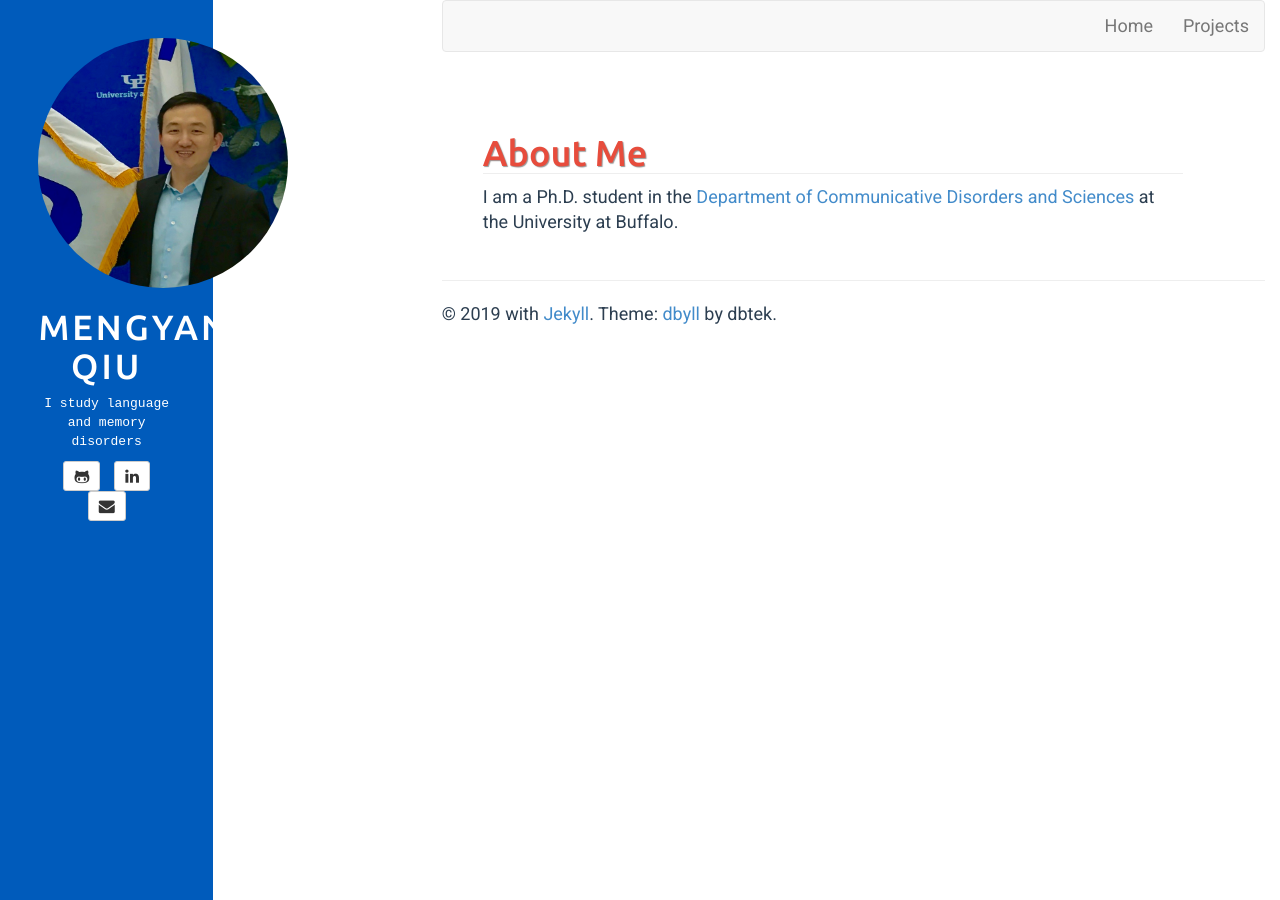
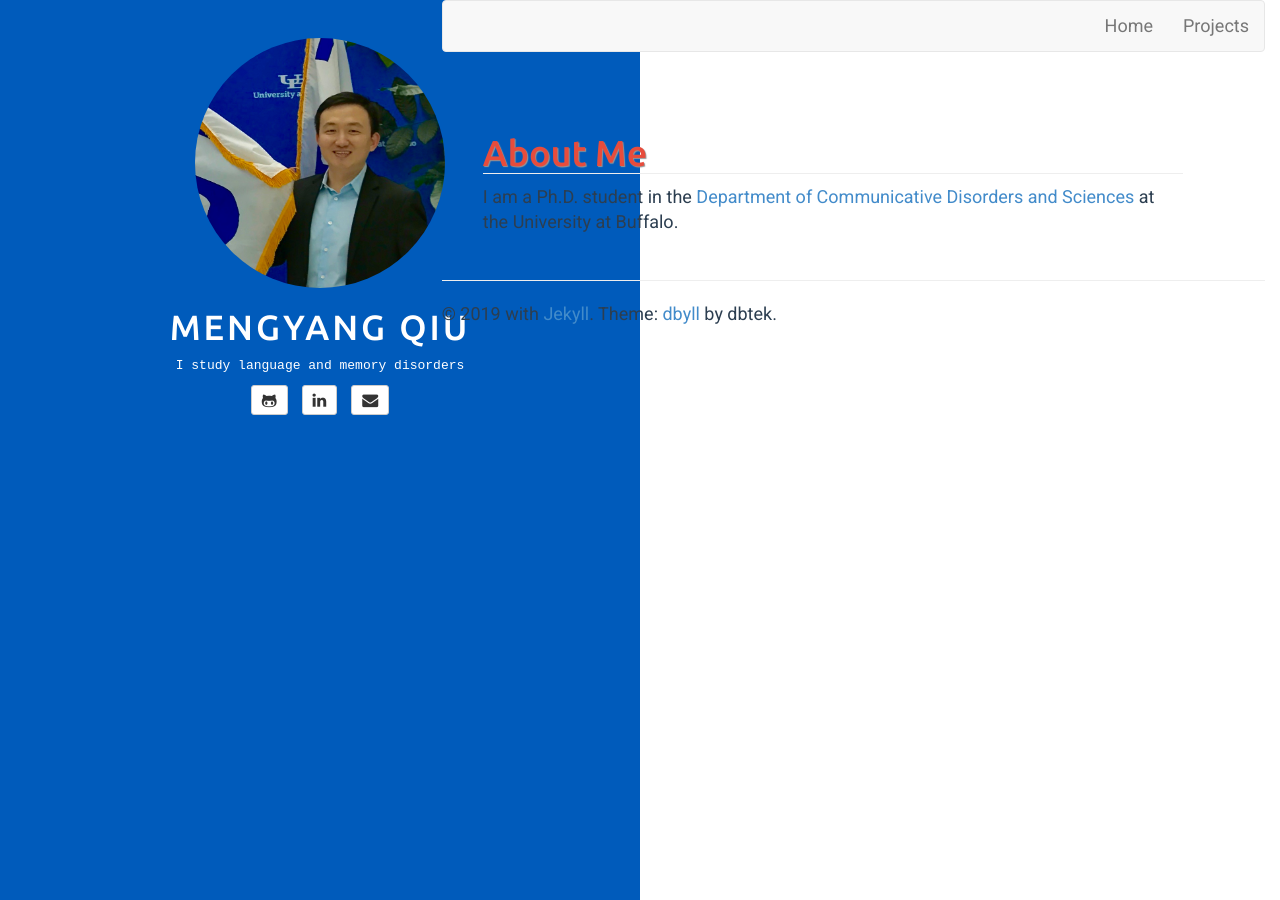
Before and after one commit to mengyangq/mengyangq.github.io, a Jekyll site: the page built from index.html, in a window 1280 px wide. Built offline with Jekyll 4.4.1, drawn with Linux system fonts in a browser that asks for light colours.

Commit message:
Update default.html

```diff
--- a/_includes/default.html
+++ b/_includes/default.html
@@ -92,7 +92,7 @@
 	</div>-->
 
 
-	<div class="col-xs-6 col-sm-4 col-lg-2 sidebar hidden-xs" style="{% if site.sidebar_background_image %}background: url({{site.sidebar_background_image}}) no-repeat center center !important;{% endif %}">
+	<div class="col-sm-6 col-lg-6 sidebar hidden-xs" style="{% if site.sidebar_background_image %}background: url({{site.sidebar_background_image}}) no-repeat center center !important;{% endif %}">
 		{% include sidebar.html %}
 	</div>
 
```
